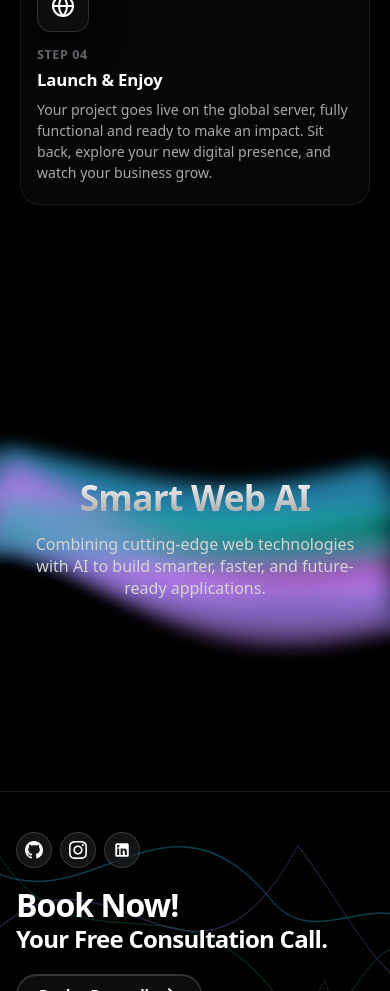
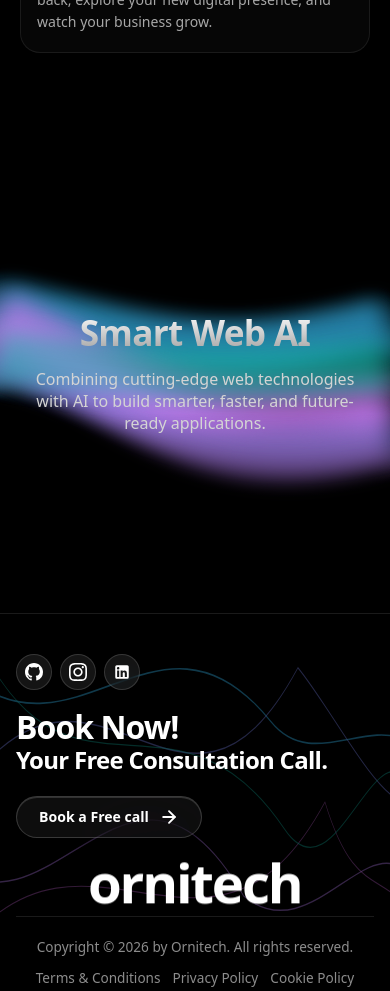
Before and after one commit to vraj7patel/ornitech, a React (Vite) app: page / in a window 390 px wide. Shown: the part 2600-3591 px from the top of the page. Built offline with nearby package versions, Linux system fonts and the light colour scheme.

Commit message:
fix hero

```diff
--- a/src/App.css
+++ b/src/App.css
@@ -151,7 +151,7 @@
 
   /* Wavy Background */
   .wavy-container {
-    height: 60vh;
+    height: 49vh;
   }
 
   /* Contact Us */
--- a/src/assets/components/home page/HeroParallax/HeroParallax.css
+++ b/src/assets/components/home page/HeroParallax/HeroParallax.css
@@ -219,7 +219,7 @@
 /* ── Responsive ───────────────────────────────────────────────── */
 @media (max-width: 1024px) {
   .hp-root {
-    height: 155vh;
+    height: 112vh;
     padding: 0 0 60px;
     perspective: 750px;
     overflow: hidden;
@@ -288,7 +288,7 @@
 
 @media (max-width: 768px) {
   .hp-root {
-    height: 175vh;
+    height: 115vh;
     padding: 0 0 20px;
     perspective: 500px;
   }
@@ -325,7 +325,7 @@
 
 @media (max-width: 480px) {
   .hp-root {
-    height: 160vh;
+    height: 142vh;
     perspective: 400px;
     padding: 0 0 10px;
   }
```
